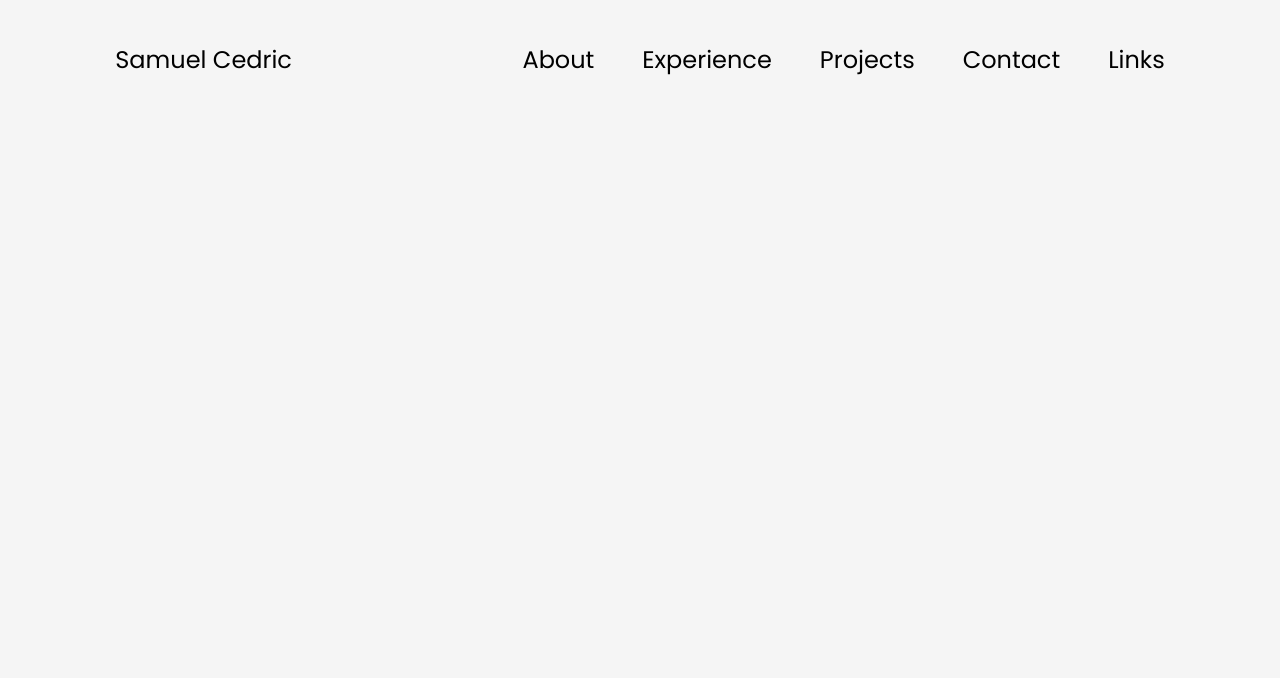
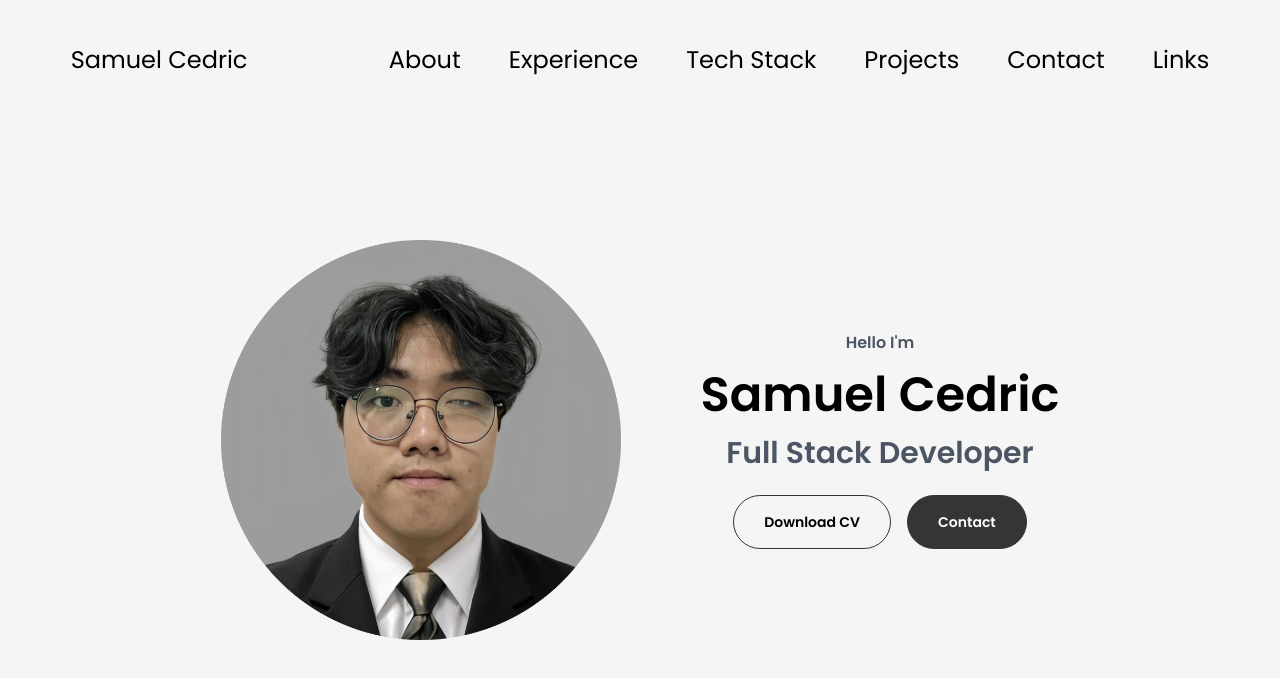
Before and after one commit to Cedrugs/portfolio, a React (Vite) app: page / in a window 1280 px wide. Shown: the top 678 px of the page. Built offline with nearby package versions, Linux system fonts and the light colour scheme.

Commit message:
Add landing page

```diff
--- a/index.html
+++ b/index.html
@@ -2,7 +2,7 @@
 <html lang="en">
   <head>
     <meta charset="UTF-8" />
-    <link rel="icon" type="image/svg+xml" href="/assets/profile-picture-round.png" />
+    <link rel="icon" type="image/svg+xml" href="./src/assets/face.png" />
     <meta name="viewport" content="width=device-width, initial-scale=1.0" />
     <title>Samuel Cedric</title>
   </head>
--- /dev/null
+++ b/src/components/Button.tsx
@@ -0,0 +1,17 @@
+import { ButtonProps } from "../types/type"
+
+export default function Button({ href, text, type }: ButtonProps) {
+
+    return (
+        <>
+            <a
+                href={href}
+                className={
+                    `flex items-center rounded-full border border-[#353535] p-[16px_30px] gap-3 ${ type === 2 ? 'bg-[#353535] text-white hover:bg-transparent hover:text-[#353535]' : 'hover:bg-[#353535] hover:text-white'} transition-all duration-500 ease-in-out`
+                }
+            >
+                <span className="text-sm font-semibold">{text}</span>
+            </a>
+        </>
+    )
+}
--- a/src/components/Navbar.tsx
+++ b/src/components/Navbar.tsx
@@ -17,6 +17,12 @@ export default function Navbar() {
                         <li className="group relative inline-block">
                             <a href="#Experience" className="relative hover:text-gray-600 duration-500 transition-all ease-in-out">
                                 Experience
+                                <span className="absolute top-10 left-0 w-full h-[2px] bg-current transform scale-x-0 transition-transform duration-500 ease-in-out group-hover:scale-x-100"></span>
+                            </a>
+                        </li>
+                        <li className="group relative inline-block">
+                            <a href="#TechStack" className="relative hover:text-gray-600 duration-500 transition-all ease-in-out">
+                                Tech Stack
                                 <span className="absolute top-10 left-0 w-full h-[2px] bg-current transform scale-x-0 transition-transform duration-500 ease-in-out group-hover:scale-x-100"></span>
                             </a>
                         </li>
--- a/src/pages/Home.tsx
+++ b/src/pages/Home.tsx
@@ -1,9 +1,24 @@
+import Button from "../components/Button"
 import Navbar from "../components/Navbar"
 
 export default function Home() {
     return (
         <>
             <Navbar />
+            <section id="Landing" className="flex justify-center items-center h-[80vh] gap-20">
+                <div className="flex h-[400px] w-[400px]">
+                    <img src="./src/assets/face.png" alt="Face Image" />
+                </div>
+                <div className="flex flex-col items-center gap-4">
+                    <p className="font-semibold text-gray-600">Hello I'm</p>
+                    <h1 className="font-semibold text-5xl">Samuel Cedric</h1>
+                    <h2 className="font-semibold text-3xl text-gray-600">Full Stack Developer</h2>
+                    <div className="flex gap-4 items-center mt-2">
+                        <Button href="#" text="Download CV" type={1} />
+                        <Button href="#" text="Contact" type={2} />
+                    </div>
+                </div>
+            </section>
         </>
     )
 }
--- /dev/null
+++ b/src/types/type.ts
@@ -0,0 +1,5 @@
+export interface ButtonProps {
+    href: string;
+    text: string;
+    type: number;
+}
```
Also changed, not shown: src/assets/about-pic.png (deleted), src/assets/face.png (added).
